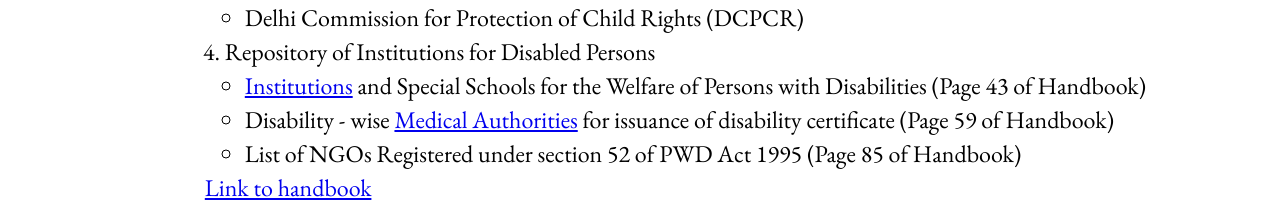
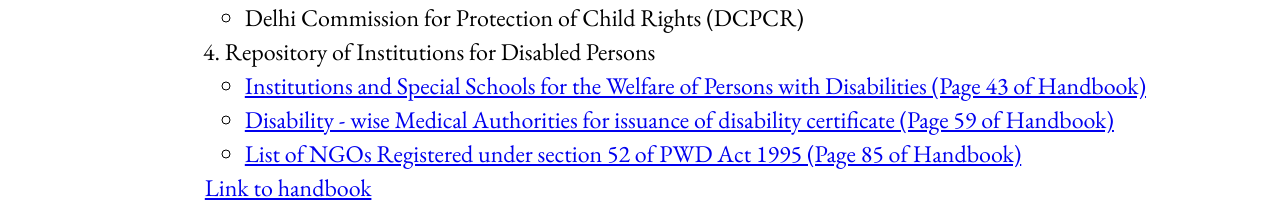
Before and after one commit to pratikk94/disabiityWebsite, a React (Create React App) app: page /resources in a window 1280 px wide. Shown: the part 511-730 px from the top of the page. Built offline with nearby package versions, Linux system fonts and the light colour scheme.

Commit message:
Disability scheme:

```diff
--- a/src/Pages/EssentialDocs.jsx
+++ b/src/Pages/EssentialDocs.jsx
@@ -54,11 +54,11 @@
         <div style={{ float: "left", marginLeft: "13%", width: "70%" }}>
           <FAQ
             question="What is the process to avail a Disability Certificate?"
-            answer="The stepwise process of obtaining a disability certificate is as follows; <ol><li className='ul_li'>The disabled person must visit a medical hospital for the specific disability (To check the disability wise  list of authorized hospital click <a href='https://drive.google.com/file/d/1cKsBzelN7M0K10CEOOW064PdA7A6Av0t/view?usp=sharing'>here</a>). </li><li className='ul_li'>The doctor will prescribe tests depending on the disability. </li><li className='ul_li'>The duly filled application form <a href='https://drive.google.com/file/d/1eTHGdULZ2oHqqagRPNN2HLRujL13mdC1/view?usp=share_link'>link</a> along with documents and test reports needs to be submitted to the concerned doctor in the medical hospital. </li><li className='ul_li'>A committee of doctors will consider the case and examine the person.</li><li>If approved, the person is asked to collect the certificate at a later date.</li></ol>"
+            answer="The stepwise process of obtaining a disability certificate is as follows; <ul><li className='ul_li'>The disabled person must visit a medical hospital for the specific disability (To check the disability wise  list of authorized hospital click <a href='https://drive.google.com/file/d/1cKsBzelN7M0K10CEOOW064PdA7A6Av0t/view?usp=sharing'>here</a>). </li><li className='ul_li'>The doctor will prescribe tests depending on the disability. </li><li className='ul_li'>The duly filled application form <a href='https://drive.google.com/file/d/1eTHGdULZ2oHqqagRPNN2HLRujL13mdC1/view?usp=share_link'>link</a> along with documents and test reports needs to be submitted to the concerned doctor in the medical hospital. </li><li className='ul_li'>A committee of doctors will consider the case and examine the person.</li><li className='ul_li'>If approved, the person is asked to collect the certificate at a later date.</li></ul>"
           />
           <FAQ
             question="What are the documents required to be submitted by a disabled person to obtain a Disability Certificate?"
-            answer="<ul className='ol_main'><li className='ul_li'>Two recent coloured personal photos of the person with disability</li><li className='ul_li'>Copy of one of identity proof- (Aadhaar Card, Voter ID, Driving License, PAN Card, Ration Card) </li><li className='ul_li'>Copy of one of address proof- (Aadhaar Card, Voter ID, Driving License, Domicile certificate, Ration Card)</li><li className='ul_li'>Copies of available medical reports</li><li className='ul_li'>Copy of the previous Disability Certificate (in case it is being renewed)</li><ul className='ol_main'>"
+            answer="<ul className><li className='ul_li'>Two recent coloured personal photos of the person with disability</li><li className='ul_li'>Copy of one of identity proof- (Aadhaar Card, Voter ID, Driving License, PAN Card, Ration Card) </li><li className='ul_li'>Copy of one of address proof- (Aadhaar Card, Voter ID, Driving License, Domicile certificate, Ration Card)</li><li className='ul_li'>Copies of available medical reports</li><li className='ul_li'>Copy of the previous Disability Certificate (in case it is being renewed)</li><ul className='ol_main'>"
           />
           <FAQ
             question="How long is the disability certificate valid for?"
--- a/src/Pages/Resources.jsx
+++ b/src/Pages/Resources.jsx
@@ -27,7 +27,7 @@
                   Rights of the Persons with Disabilities Act, 2016 Click{" "}
                   <a href="https://socialwelfare.delhigovt.nic.in/sites/default/files/All-PDF/RPWD%20ACT%202016.pdf">
                     here
-                  </a>
+                  </a>{" "}
                   to view.
                 </li>
                 <li style={{ lineHeight: "24px", margin: "10px 20px" }}>
@@ -68,21 +68,21 @@
               <ul>
                 <li style={{ lineHeight: "24px", margin: "10px 20px" }}>
                   <a href="https://drive.google.com/file/d/1vZBlV75VlGn1dL8884PvrNt3K50AY3D-/view?usp=share_link">
-                    Institutions
+                    Institutions and Special Schools for the Welfare of Persons
+                    with Disabilities (Page 43 of Handbook)
                   </a>{" "}
-                  and Special Schools for the Welfare of Persons with
-                  Disabilities (Page 43 of Handbook)
                 </li>
                 <li style={{ lineHeight: "24px", margin: "10px 20px" }}>
-                  Disability - wise{" "}
                   <a href="https://drive.google.com/file/d/1CXBzxu4FamL32jk_KkQNQel_sVf6aOxS/view?usp=share_link">
-                    Medical Authorities
+                    Disability - wise Medical Authorities for issuance of
+                    disability certificate (Page 59 of Handbook)
                   </a>{" "}
-                  for issuance of disability certificate (Page 59 of Handbook)
                 </li>
                 <li style={{ lineHeight: "24px", margin: "10px 20px" }}>
-                  List of NGOs Registered under section 52 of PWD Act 1995 (Page
-                  85 of Handbook)
+                  <a href="https://socialwelfare.delhigovt.nic.in/sites/default/files/All-PDF/list%20of%20NGOs_0.pdf">
+                    List of NGOs Registered under section 52 of PWD Act 1995
+                    (Page 85 of Handbook)
+                  </a>
                 </li>
               </ul>
             </li>
--- a/src/components/scheme.jsx
+++ b/src/components/scheme.jsx
@@ -189,9 +189,12 @@
       </div>
     ));
   } else {
+    console.log(props.annualIncome);
+    console.log(props.rawJsonData["schemes"]);
+
     return props.rawJsonData["schemes"].map((jsonData, index) =>
       props.selectedType.indexOf(jsonData["type"]) > -1 &&
-      props.annualIncome <= jsonData["maxFamilyIncome"] &&
+      props.annualIncome <= parseInt(jsonData["maxFamilyIncome"]) &&
       props.minDisabilityPercentage > jsonData["minDisabilityPercentage"] &&
       age >= jsonData["minAge"] &&
       age <= jsonData["maxAge"] ? (
```
